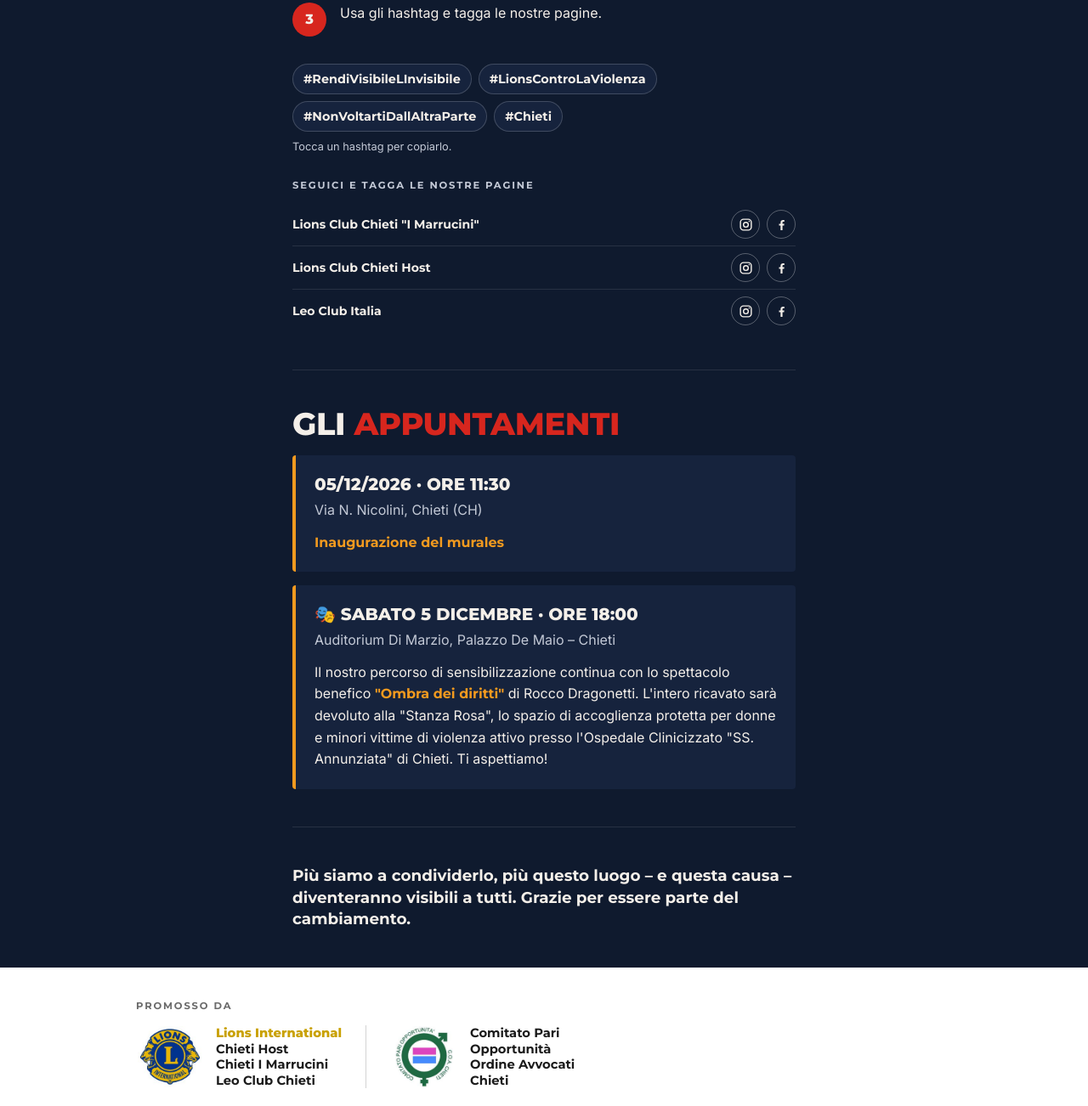
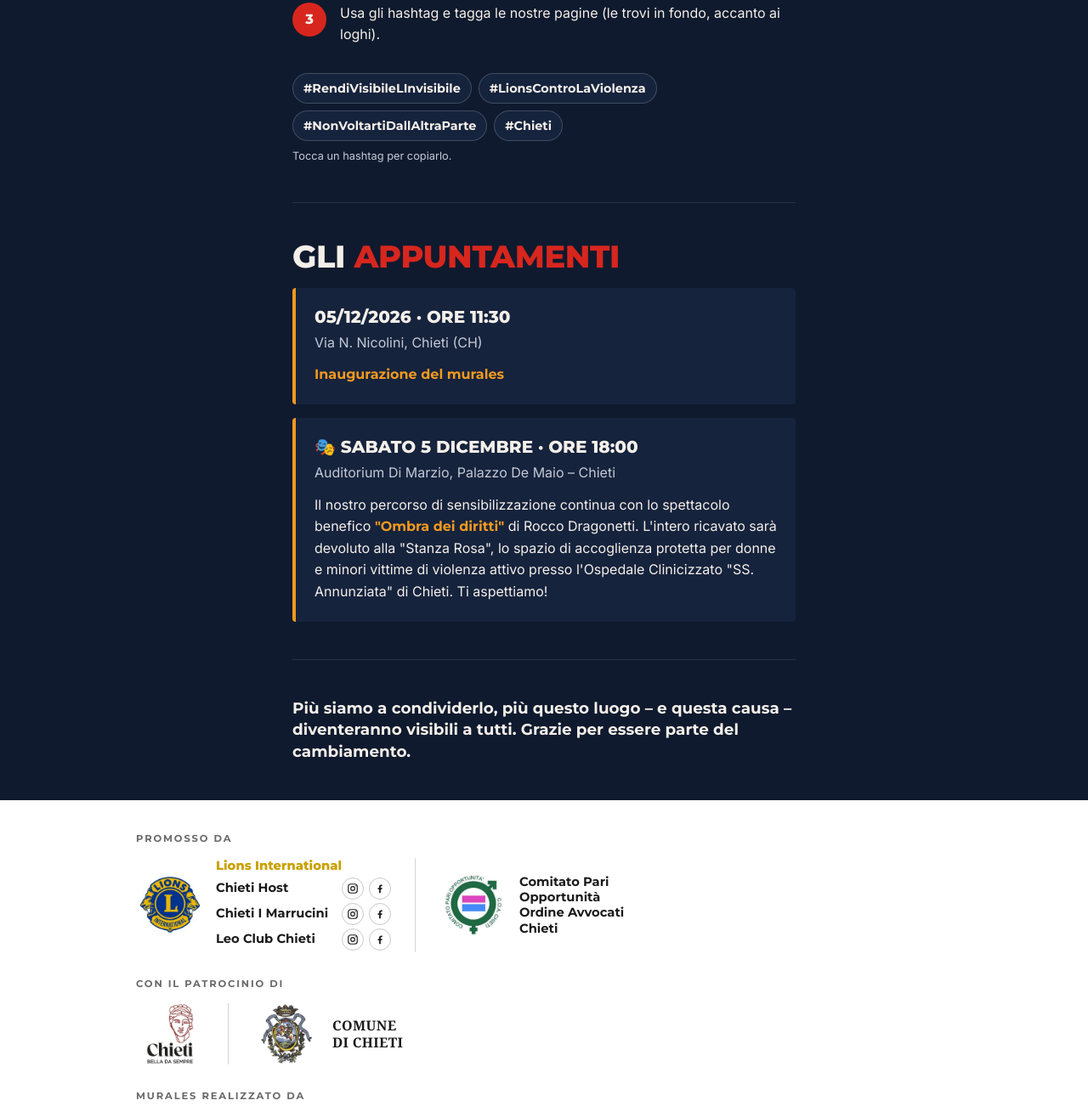
Before and after one commit to cristinaprimavera2/murales-chieti, a plain HTML site: page index.html in a window 1280 px wide. Shown: the part 2669-3971 px from the top of the page at 85% size. Drawn offline with Linux system fonts and the light colour scheme; no server answers.

Commit message:
Social spostati nel footer accanto ai club Lions
Co-Authored-By: Claude Opus 5.5 <noreply@anthropic.com>
Claude-Session: https://claude.ai/code/session_01EsPg6Lo1hWXpe666jANs8k

```diff
--- a/index.html
+++ b/index.html
@@ -61,13 +61,13 @@
   .tag.copied{background:var(--orange);color:var(--navy);border-color:var(--orange)}
   .hint{font-size:.8rem;color:var(--muted);margin-top:8px}
 
-  .socials{margin-top:12px}
-  .soc{display:flex;align-items:center;justify-content:space-between;gap:12px;padding:8px 0;border-bottom:1px solid rgba(255,255,255,.1)}
-  .soc:last-child{border-bottom:0}
-  .soc .n{font-family:Montserrat;font-weight:600;font-size:.88rem}
-  .soc .l{display:flex;gap:8px}
-  .soc a{display:grid;place-items:center;width:34px;height:34px;border-radius:50%;color:var(--ink);border:1px solid rgba(255,255,255,.3);text-decoration:none;flex:0 0 auto}
-  .soc a:hover,.soc a:focus-visible{background:var(--red);border-color:var(--red)}
+  .clubs{list-style:none;margin-top:2px}
+  .clubs li{display:flex;align-items:center;gap:10px;padding:2px 0}
+  .clubs li>span:first-child{min-width:138px}
+  .clubs .ic{display:flex;gap:6px}
+  .clubs a{display:grid;place-items:center;width:26px;height:26px;border-radius:50%;color:#1b1b1b;border:1px solid #c9c9c9;text-decoration:none}
+  .clubs a:hover,.clubs a:focus-visible{background:var(--red);border-color:var(--red);color:#fff}
+  .clubs svg{width:14px;height:14px}
   .event{background:var(--navy-2);border-left:4px solid var(--orange);padding:22px;border-radius:4px;margin-top:6px}
   .event .when{font-family:Montserrat;font-weight:800;font-size:1.25rem;text-transform:uppercase;line-height:1.2}
   .event .where{margin:6px 0 12px;color:var(--muted)}
@@ -143,7 +143,7 @@
     <ol class="steps">
       <li><span>Scatta una foto al murales (o fai un selfie).</span></li>
       <li><span>Condividila sui tuoi social.</span></li>
-      <li><span>Usa gli hashtag e tagga le nostre pagine.</span></li>
+      <li><span>Usa gli hashtag e tagga le nostre pagine (le trovi in fondo, accanto ai loghi).</span></li>
     </ol>
     <div class="tags">
       <button class="tag" type="button">#RendiVisibileLInvisibile</button>
@@ -152,18 +152,6 @@
       <button class="tag" type="button">#Chieti</button>
     </div>
     <p class="hint">Tocca un hashtag per copiarlo.</p>
-    <h3 class="sp-label" style="color:var(--muted);margin:26px 0 0">Seguici e tagga le nostre pagine</h3>
-    <div class="socials">
-      <div class="soc"><span class="n">Lions Club Chieti "I Marrucini"</span><span class="l">
-        <a href="https://www.instagram.com/lionsclubchieti_imarrucini/" target="_blank" rel="noopener" aria-label="Instagram" title="Instagram"><svg viewBox="0 0 24 24" width="17" height="17" aria-hidden="true" fill="none" stroke="currentColor" stroke-width="2"><rect x="3" y="3" width="18" height="18" rx="5"/><circle cx="12" cy="12" r="4"/><circle cx="17.5" cy="6.5" r="1.1" fill="currentColor" stroke="none"/></svg></a>
-        <a href="https://www.facebook.com/p/Lions-Club-Chieti-I-Marrucini-100064860483909/" target="_blank" rel="noopener" aria-label="Facebook" title="Facebook"><svg viewBox="0 0 24 24" width="17" height="17" aria-hidden="true" fill="currentColor"><path d="M13.5 21v-7.5h2.6l.4-3h-3V8.6c0-.9.3-1.5 1.5-1.5h1.6V4.4c-.3 0-1.2-.1-2.3-.1-2.3 0-3.9 1.4-3.9 4v2.2H7.8v3h2.6V21h3.1z"/></svg></a></span></div>
-      <div class="soc"><span class="n">Lions Club Chieti Host</span><span class="l">
-        <a href="https://www.instagram.com/lionsclubchietihost/" target="_blank" rel="noopener" aria-label="Instagram" title="Instagram"><svg viewBox="0 0 24 24" width="17" height="17" aria-hidden="true" fill="none" stroke="currentColor" stroke-width="2"><rect x="3" y="3" width="18" height="18" rx="5"/><circle cx="12" cy="12" r="4"/><circle cx="17.5" cy="6.5" r="1.1" fill="currentColor" stroke="none"/></svg></a>
-        <a href="https://www.facebook.com/profile.php?id=61566187080037" target="_blank" rel="noopener" aria-label="Facebook" title="Facebook"><svg viewBox="0 0 24 24" width="17" height="17" aria-hidden="true" fill="currentColor"><path d="M13.5 21v-7.5h2.6l.4-3h-3V8.6c0-.9.3-1.5 1.5-1.5h1.6V4.4c-.3 0-1.2-.1-2.3-.1-2.3 0-3.9 1.4-3.9 4v2.2H7.8v3h2.6V21h3.1z"/></svg></a></span></div>
-      <div class="soc"><span class="n">Leo Club Italia</span><span class="l">
-        <a href="https://www.instagram.com/leoclubitalia/" target="_blank" rel="noopener" aria-label="Instagram" title="Instagram"><svg viewBox="0 0 24 24" width="17" height="17" aria-hidden="true" fill="none" stroke="currentColor" stroke-width="2"><rect x="3" y="3" width="18" height="18" rx="5"/><circle cx="12" cy="12" r="4"/><circle cx="17.5" cy="6.5" r="1.1" fill="currentColor" stroke="none"/></svg></a>
-        <a href="https://www.facebook.com/LeoClubItaly/" target="_blank" rel="noopener" aria-label="Facebook" title="Facebook"><svg viewBox="0 0 24 24" width="17" height="17" aria-hidden="true" fill="currentColor"><path d="M13.5 21v-7.5h2.6l.4-3h-3V8.6c0-.9.3-1.5 1.5-1.5h1.6V4.4c-.3 0-1.2-.1-2.3-.1-2.3 0-3.9 1.4-3.9 4v2.2H7.8v3h2.6V21h3.1z"/></svg></a></span></div>
-    </div>
   </section>
 
   <section>
@@ -192,7 +180,15 @@
       <div class="sp-row">
         <div class="sp">
           <img src="img/lions.jpg" alt="Lions International" width="196" height="188">
-          <div class="t"><span class="hl">Lions International</span>Chieti Host<br>Chieti I Marrucini<br>Leo Club Chieti</div>
+          <div class="t"><span class="hl">Lions International</span>
+            <ul class="clubs">
+              <li><span>Chieti Host</span><span class="ic"><a href="https://www.instagram.com/lionsclubchietihost/" target="_blank" rel="noopener" aria-label="Instagram Lions Club Chieti Host" title="Instagram Lions Club Chieti Host"><svg viewBox="0 0 24 24" width="17" height="17" aria-hidden="true" fill="none" stroke="currentColor" stroke-width="2"><rect x="3" y="3" width="18" height="18" rx="5"/><circle cx="12" cy="12" r="4"/><circle cx="17.5" cy="6.5" r="1.1" fill="currentColor" stroke="none"/></svg></a>
+        <a href="https://www.facebook.com/profile.php?id=61566187080037" target="_blank" rel="noopener" aria-label="Facebook Lions Club Chieti Host" title="Facebook Lions Club Chieti Host"><svg viewBox="0 0 24 24" width="17" height="17" aria-hidden="true" fill="currentColor"><path d="M13.5 21v-7.5h2.6l.4-3h-3V8.6c0-.9.3-1.5 1.5-1.5h1.6V4.4c-.3 0-1.2-.1-2.3-.1-2.3 0-3.9 1.4-3.9 4v2.2H7.8v3h2.6V21h3.1z"/></svg></a></span></li>
+              <li><span>Chieti I Marrucini</span><span class="ic"><a href="https://www.instagram.com/lionsclubchieti_imarrucini/" target="_blank" rel="noopener" aria-label="Instagram Lions Club Chieti I Marrucini" title="Instagram Lions Club Chieti I Marrucini"><svg viewBox="0 0 24 24" width="17" height="17" aria-hidden="true" fill="none" stroke="currentColor" stroke-width="2"><rect x="3" y="3" width="18" height="18" rx="5"/><circle cx="12" cy="12" r="4"/><circle cx="17.5" cy="6.5" r="1.1" fill="currentColor" stroke="none"/></svg></a>
+        <a href="https://www.facebook.com/p/Lions-Club-Chieti-I-Marrucini-100064860483909/" target="_blank" rel="noopener" aria-label="Facebook Lions Club Chieti I Marrucini" title="Facebook Lions Club Chieti I Marrucini"><svg viewBox="0 0 24 24" width="17" height="17" aria-hidden="true" fill="currentColor"><path d="M13.5 21v-7.5h2.6l.4-3h-3V8.6c0-.9.3-1.5 1.5-1.5h1.6V4.4c-.3 0-1.2-.1-2.3-.1-2.3 0-3.9 1.4-3.9 4v2.2H7.8v3h2.6V21h3.1z"/></svg></a></span></li>
+              <li><span>Leo Club Chieti</span><span class="ic"><a href="https://www.instagram.com/leoclubitalia/" target="_blank" rel="noopener" aria-label="Instagram Leo Club Italia" title="Instagram Leo Club Italia"><svg viewBox="0 0 24 24" width="17" height="17" aria-hidden="true" fill="none" stroke="currentColor" stroke-width="2"><rect x="3" y="3" width="18" height="18" rx="5"/><circle cx="12" cy="12" r="4"/><circle cx="17.5" cy="6.5" r="1.1" fill="currentColor" stroke="none"/></svg></a>
+        <a href="https://www.facebook.com/LeoClubItaly/" target="_blank" rel="noopener" aria-label="Facebook Leo Club Italia" title="Facebook Leo Club Italia"><svg viewBox="0 0 24 24" width="17" height="17" aria-hidden="true" fill="currentColor"><path d="M13.5 21v-7.5h2.6l.4-3h-3V8.6c0-.9.3-1.5 1.5-1.5h1.6V4.4c-.3 0-1.2-.1-2.3-.1-2.3 0-3.9 1.4-3.9 4v2.2H7.8v3h2.6V21h3.1z"/></svg></a></span></li>
+            </ul></div>
         </div>
         <div class="sp-sep" aria-hidden="true"></div>
         <div class="sp">
```
